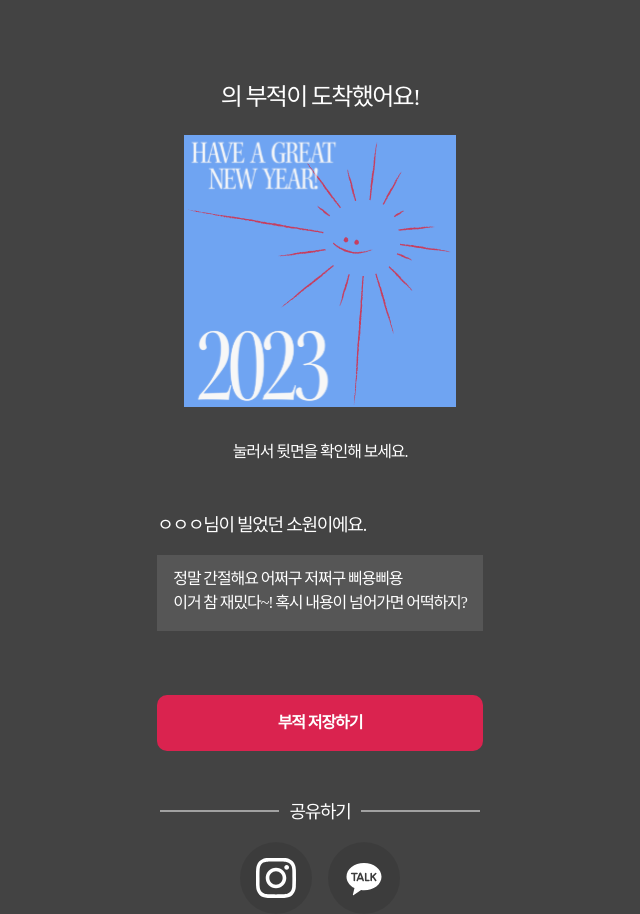
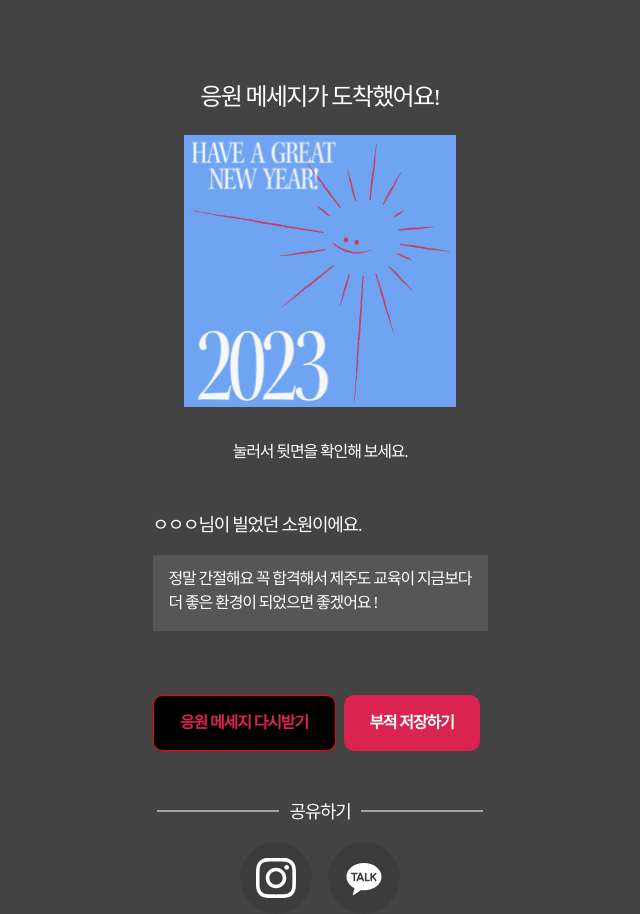
Before and after one commit to wishbujeok/wishbujeok-frontend, a React (Create React App) app: page /confirm in a window 1280 px wide. Shown: the whole page, without its empty margins (320-960 px from the left). Built offline with nearby package versions, Linux system fonts and the light colour scheme; no server answers; a web font is replaced by a local one.

Commit message:
login success

```diff
--- a/src/pages/Confirm.js
+++ b/src/pages/Confirm.js
@@ -14,11 +14,11 @@ import { RiKakaoTalkFill } from "react-icons/ri";
 import "../components/shared/theme.css";
 
 import themeImg from "../assets/img/DefaultBujeokImg.svg";
-const themeText = "응원합니다. 잘 될꺼에요. ( 서버에서 텍스트 받기 )";
+const themeText = "응원합니다. 잘 될꺼에요. ";
 
 const Confirm = () => {
   const [userData, setUserData] = useState();
-  const [haveMessage, setHaveMessage] = useState(null);
+  const [haveMessage, setHaveMessage] = useState("null");
 
   // useEffect(() => {
   //   axios.get("/bujeok-management/reply").then((data) => setHaveMessage(data));
@@ -50,11 +50,10 @@ const Confirm = () => {
           />
           <BodyLarge>눌러서 뒷면을 확인해 보세요.</BodyLarge>
           <Wish>
-            <TitleSmall>ㅇㅇㅇ님이 빌었던 소원이에요.</TitleSmall>
+            <TitleSmall>님이 빌었던 소원이에요.</TitleSmall>
             <Content>
-              정말 간절해요 어쩌구 저쩌구 삐용삐용
-              <br />
-              이거 참 재밌다~! 혹시 내용이 넘어가면 어떡하지?
+              정말 간절해요 꼭 합격해서 제주도 교육이 지금보다
+              <br />더 좋은 환경이 되었으면 좋겠어요 !
             </Content>
             <BujeokBtn bgc={"#DA234F"} width={"100%"} onClick={handleSaveImg}>
               부적 저장하기
@@ -83,9 +82,8 @@ const Confirm = () => {
           <Wish>
             <TitleSmall>ㅇㅇㅇ님이 빌었던 소원이에요.</TitleSmall>
             <Content>
-              정말 간절해요 어쩌구 저쩌구 삐용삐용
-              <br />
-              이거 참 재밌다~! 혹시 내용이 넘어가면 어떡하지?
+              정말 간절해요 꼭 합격해서 제주도 교육이 지금보다 더 좋은 환경이
+              되었으면 좋겠어요 !
             </Content>
             <HaveMessageButtonContainer>
               <BujeokBtn
--- a/src/pages/Create.js
+++ b/src/pages/Create.js
@@ -9,6 +9,7 @@ import { client, setAuthorization } from "../stores/Token";
 const Create = () => {
   // redux .. 왜 해줬을까? 이거?
   const user = useSelector((state) => state.user.value);
+  console.log(client.defaults.headers.common);
 
   if (client.defaults.headers.common["Authorization"] === undefined) {
     setAuthorization(sessionStorage.getItem("accessToken"));
```
